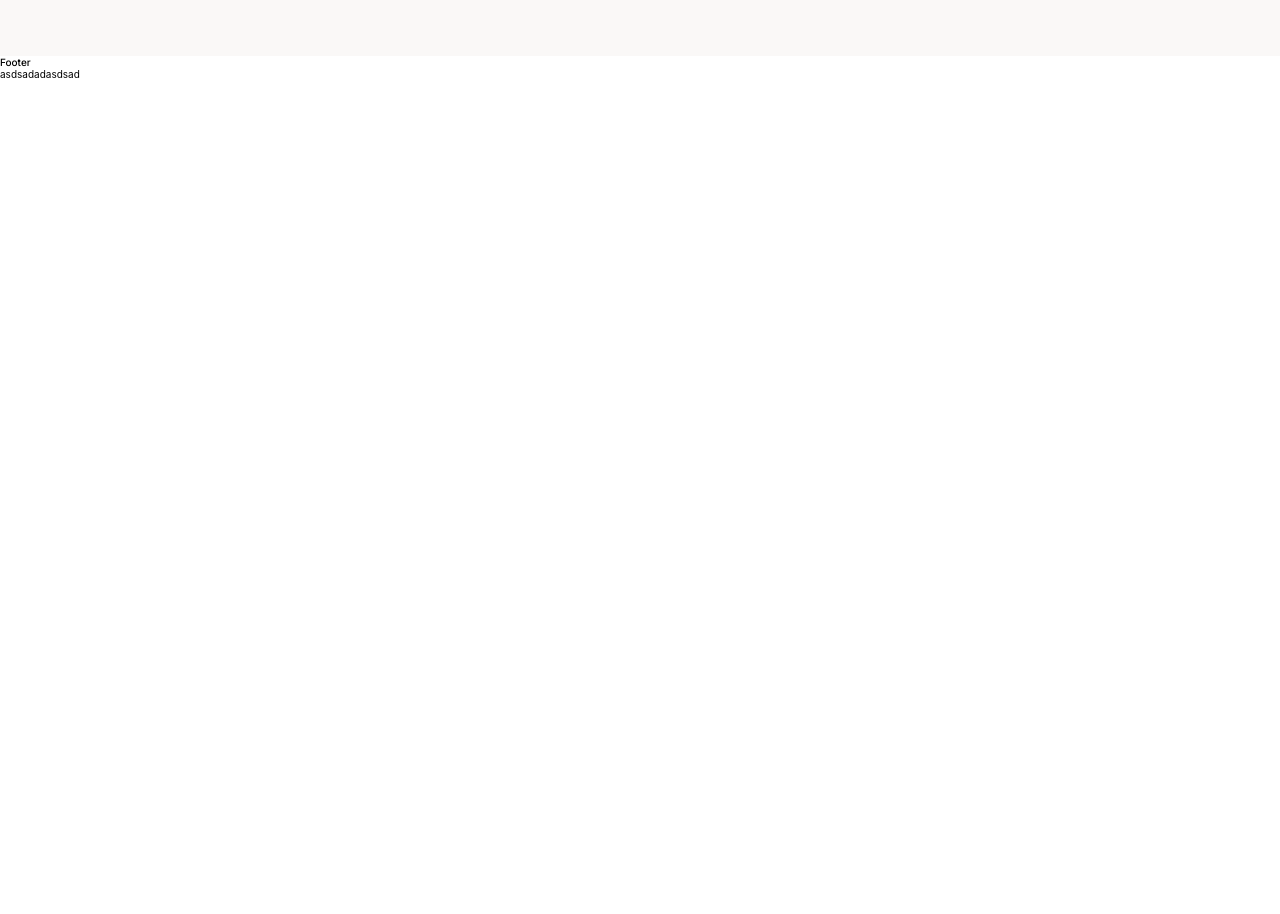
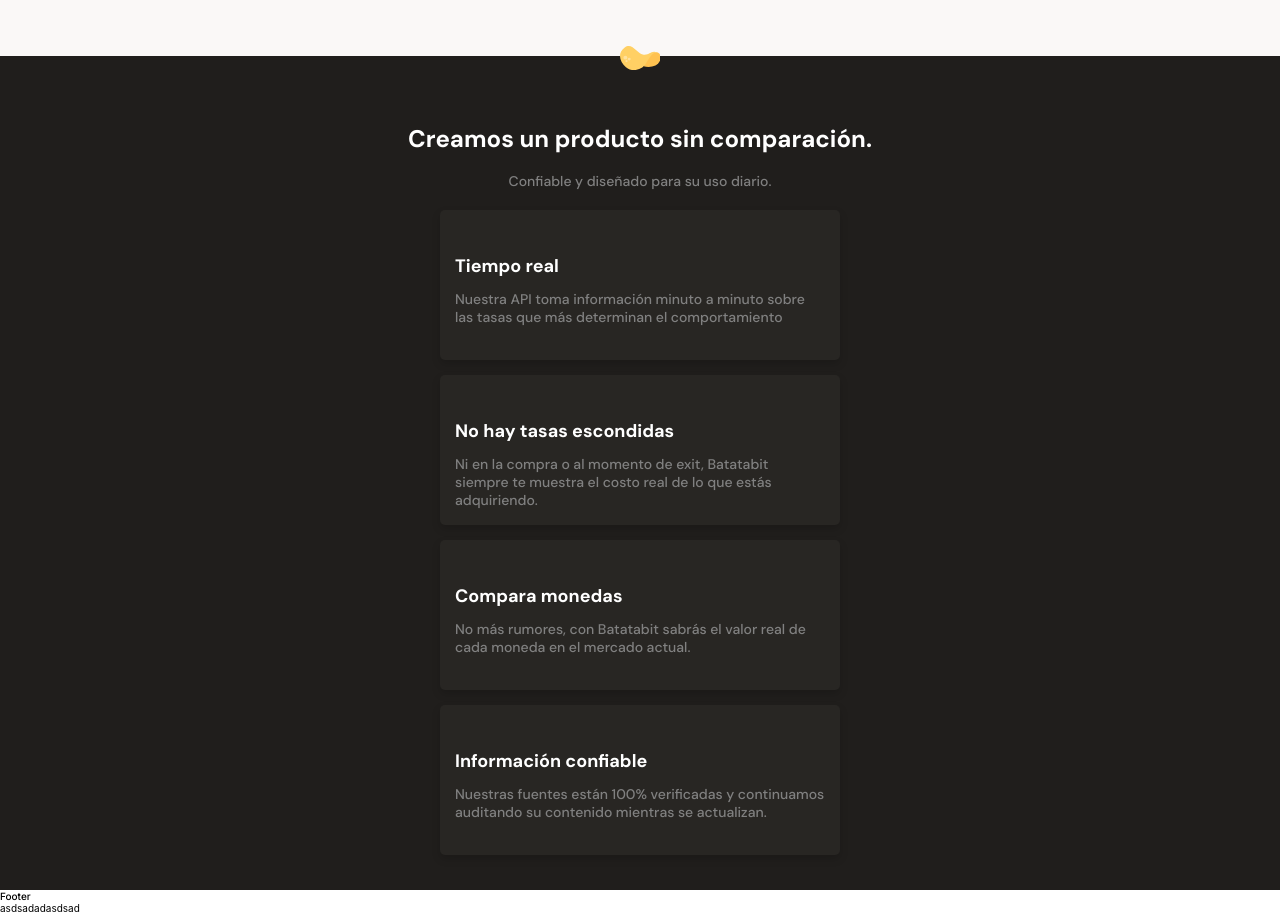
Before and after one commit to MatiasCeb/mobileFirst, a React (Create React App) app: page / in a window 1280 px wide. Shown: the part 1100-2014 px from the top of the page. Before the commit the page ends 1180 px from the top, so only its background shows below. Built offline with nearby package versions, Linux system fonts and the light colour scheme.

Commit message:
class 20 complete

```diff
--- a/src/App.js
+++ b/src/App.js
@@ -2,6 +2,8 @@ import './App.css';
 import Header from "./components/Header";
 import Footer from "./components/Footer";
 import MainExchange from './components/MainExchange';
+import MainProductDetail from "./components/MainProductDetail";
+
 
 function App() {
   return (
@@ -9,7 +11,7 @@ function App() {
       <Header />
       <main className="main">
         <MainExchange/>
-        <section></section>
+        <MainProductDetail/>
         <section></section>
         <section></section>
       </main>
--- /dev/null
+++ b/src/components/MainProductDetail.js
@@ -0,0 +1,22 @@
+import React from "react";
+import products from "./shared/products";
+import ProductCard from "./ProductCard";
+import "./styles/MainProductDetail.css";
+
+const MainProductDetail = () => {
+    return (
+        <div className="main-product-detail">
+            <div className="main--img" alt="" />
+            <div className="product-detail--title">
+                <h2>Creamos un producto sin comparación.</h2>
+                <p>Confiable y diseñado para su uso diario.</p>
+            </div>
+            <div className="product-cards--container">
+                {products.map((product) =>
+                    <ProductCard key={product.id} product={product}/>)}
+            </div>
+        </div>
+    )
+}
+
+export default MainProductDetail;
--- /dev/null
+++ b/src/components/ProductCard.js
@@ -0,0 +1,17 @@
+import React from "react";
+import "./styles/ProductCard.css";
+
+const ProductCard = (props) => {
+    const {product} = props;
+    // const {title, text} = product;
+
+    return (
+        <div className="product-detail--card">
+            <div className="clock" background-image={product.image}></div>
+            <div className="product--card-title">{product.title}</div>
+            <div className="product--card-text">{product.text}</div>
+        </div>
+    )
+}
+
+export default ProductCard;
--- /dev/null
+++ b/src/components/shared/products.js
@@ -0,0 +1,30 @@
+export const products =
+    [
+        {
+            id: 0,
+            title:'Tiempo real',
+            image: "../assets/icons/clock.svg",
+            text:'Nuestra API toma información minuto a minuto sobre las tasas que más determinan el comportamiento',
+        },
+        {
+            id: 1,
+            title:'No hay tasas escondidas',
+            image: '../assets/icons/eye.svg',
+            text:'Ni en la compra o al momento de exit, Batatabit siempre te muestra el costo real de lo que estás adquiriendo.',
+        },
+        {
+            id: 2,
+            title:'Compara monedas',
+            image: '../assets/icons/dollar-sign.svg',
+            text:'No más rumores, con Batatabit sabrás el valor real de cada moneda en el mercado actual.',
+        },
+        {
+            id: 3,
+            title:'Información confiable',
+            image: '../assets/icons/check-circle.svg',
+            text:'Nuestras fuentes están 100% verificadas y continuamos auditando su contenido mientras se actualizan.',
+        },
+    ];
+
+
+    export default products;
--- a/src/components/styles/MainExchange.css
+++ b/src/components/styles/MainExchange.css
@@ -35,31 +35,3 @@
     line-height: 1.6rem;
     color: #757575;
 }
-.tables--bitcoin-span {
-    display: inline-block;
-    width: 13px;
-    height: 8px;
-    margin-left: 10px;
-    background-image: url("../assets/icons/trending-down.svg");
-}
-.tables--ethereum-span {
-    display: inline-block;
-    width: 13px;
-    height: 8px;
-    margin-left: 10px;
-    background-image: url("../assets/icons/trending-up.svg");
-}
-.tables--ripple-span {
-    display: inline-block;
-    width: 13px;
-    height: 8px;
-    margin-left: 10px;
-    background-image: url("../assets/icons/trending-down.svg");
-}
-.tables--stellar-span {
-    display: inline-block;
-    width: 13px;
-    height: 8px;
-    margin-left: 10px;
-    background-image: url("../assets/icons/trending-down.svg");
-}
--- /dev/null
+++ b/src/components/styles/MainProductDetail.css
@@ -0,0 +1,45 @@
+
+
+.main-product-detail {
+    position: relative;
+    width: 100%;
+    min-width: 320px;
+    height: auto;
+    padding: 20px 10px;
+    background-color: var(--warm-black);
+}
+.main--img {
+    position: absolute;
+    width: 40px;
+    height: 25px;
+    top: -10px;
+    left: calc(50% - 20px);
+    background-image: url("../assets/icons/batata.svg");
+}
+.product-detail--title {
+    width: 90%;
+    min-width: 288px;
+    height: auto;
+    margin: 0 auto;
+    margin-top: 50px;
+    text-align: center;
+}
+.product-detail--title h2 {
+    margin-bottom: 20px;
+    font-size: 2.4rem;
+    font-weight: bold;
+    line-height: 2.6rem;
+    font-family: 'DM Sans', sans-serif;
+    color: var(--just-white);
+}
+.product-detail--title p {
+    margin-bottom: 20px;
+    font-size: 1.4rem;
+    font-weight: 500;
+    line-height: 1.8rem;
+    font-family: 'DM Sans', sans-serif;
+    color: #808080;
+}
+.product-cards--container {
+
+}
--- /dev/null
+++ b/src/components/styles/ProductCard.css
@@ -0,0 +1,35 @@
+.product-detail--card {
+    width: 90%;
+    min-width: 288px;
+    max-width: 400px;
+    height: 150px;
+    margin: 15px auto;
+    padding: 15px;
+    background-color: var(--black);
+    border-radius: 5px;
+    box-shadow: 0 4px 8px rgba(0, 0, 0, 0.16);
+}
+.product-detail--card .clock {
+    display: inline-block;
+    width: 20px;
+    height: 20px;
+    margin-bottom: 10px;
+    background-size: cover;
+    background-position: center;
+    background-repeat: no-repeat;
+}
+.product--card-title {
+    font-family: 'DM Sans', sans-serif;
+    margin-bottom: 15px;
+    font-size: 1.8rem;
+    font-weight: bold;
+    line-height: 1.8rem;
+    color: var(--just-white);
+}
+.product--card-text {
+    font-family: 'DM Sans', sans-serif;
+    font-size: 1.4rem;
+    font-weight: 500;
+    line-height: 1.8rem;
+    color: #808080;
+}
```
